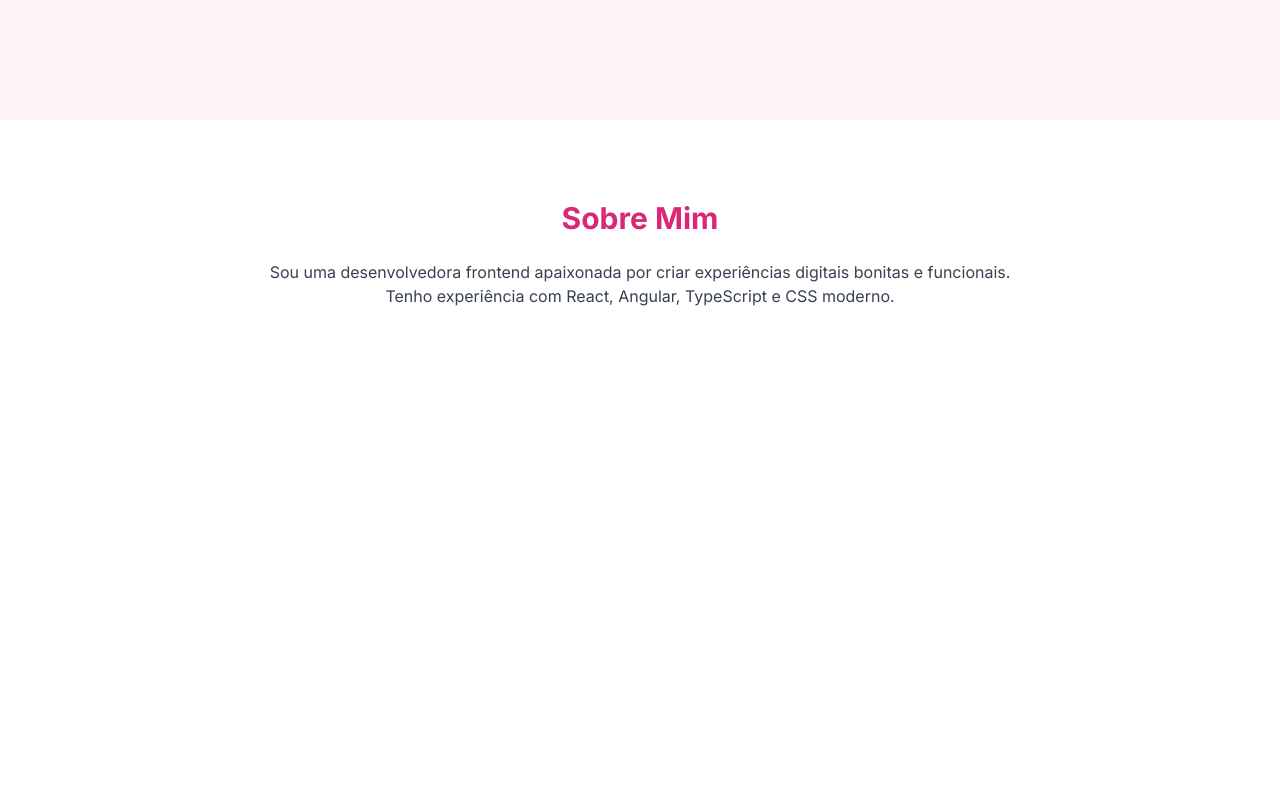
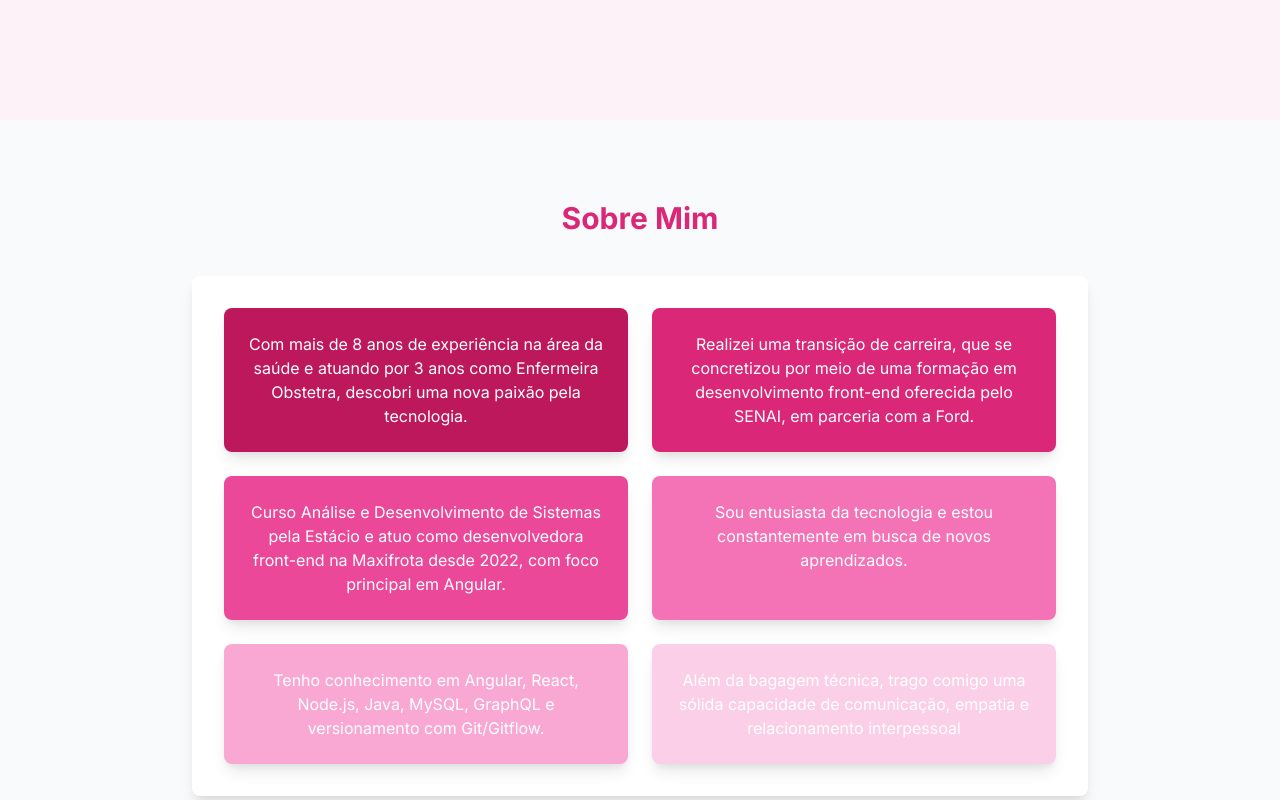
Before and after one commit to RayanaVital/personal-site-react, a Next.js app: page / in a window 1280 px wide. Shown: the part 680-1480 px from the top of the page. Built offline with nearby package versions, Linux system fonts and the light colour scheme.

Commit message:
feat: update About component with detailed personal information and improved layout

```diff
--- a/src/app/components/About.tsx
+++ b/src/app/components/About.tsx
@@ -1,10 +1,39 @@
 export default function About() {
-    return (
-      <section id="about" className="min-h-screen py-20 px-4 bg-white">
-        <h2 className="text-3xl font-bold text-pink-600 text-center">Sobre Mim</h2>
-        <p className="mt-6 max-w-3xl mx-auto text-gray-700 text-center">
-          Sou uma desenvolvedora frontend apaixonada por criar experiências digitais bonitas e funcionais. Tenho experiência com React, Angular, TypeScript e CSS moderno.
-        </p>
-      </section>
-    )
-  }
+  const items = [
+    "Com mais de 8 anos de experiência na área da saúde e atuando por 3 anos como Enfermeira Obstetra, descobri uma nova paixão pela tecnologia.",
+    "Realizei uma transição de carreira, que se concretizou por meio de uma formação em desenvolvimento front-end oferecida pelo SENAI, em parceria com a Ford.",
+    "Curso Análise e Desenvolvimento de Sistemas pela Estácio e atuo como desenvolvedora front-end na Maxifrota desde 2022, com foco principal em Angular.",
+    "Sou entusiasta da tecnologia e estou constantemente em busca de novos aprendizados.",
+    "Tenho conhecimento em Angular, React, Node.js, Java, MySQL, GraphQL e versionamento com Git/Gitflow.",
+    "Além da bagagem técnica, trago comigo uma sólida capacidade de comunicação, empatia e relacionamento interpessoal",
+  ];
+
+  const colors = [
+    "bg-pink-700",
+    "bg-pink-600",
+    "bg-pink-500",
+    "bg-pink-400",
+    "bg-pink-300",
+    "bg-pink-200",
+  ];
+
+  return (
+    <section id="about" className="min-h-screen py-20 px-4 bg-gray-50">
+      <h2 className="text-3xl font-bold text-pink-600 text-center mb-10">
+        Sobre Mim
+      </h2>
+      <div className="max-w-4xl mx-auto bg-white p-8 rounded-lg shadow-lg">
+        <div className="grid grid-cols-1 md:grid-cols-2 gap-6">
+          {items.map((item, index) => (
+            <div
+              key={index}
+              className={`p-6 rounded-lg shadow-lg text-white text-center transition-transform transform hover:scale-105 ${colors[index % colors.length]}`}
+            >
+              {item}
+            </div>
+          ))}
+        </div>
+      </div>
+    </section>
+  );
+}
```
